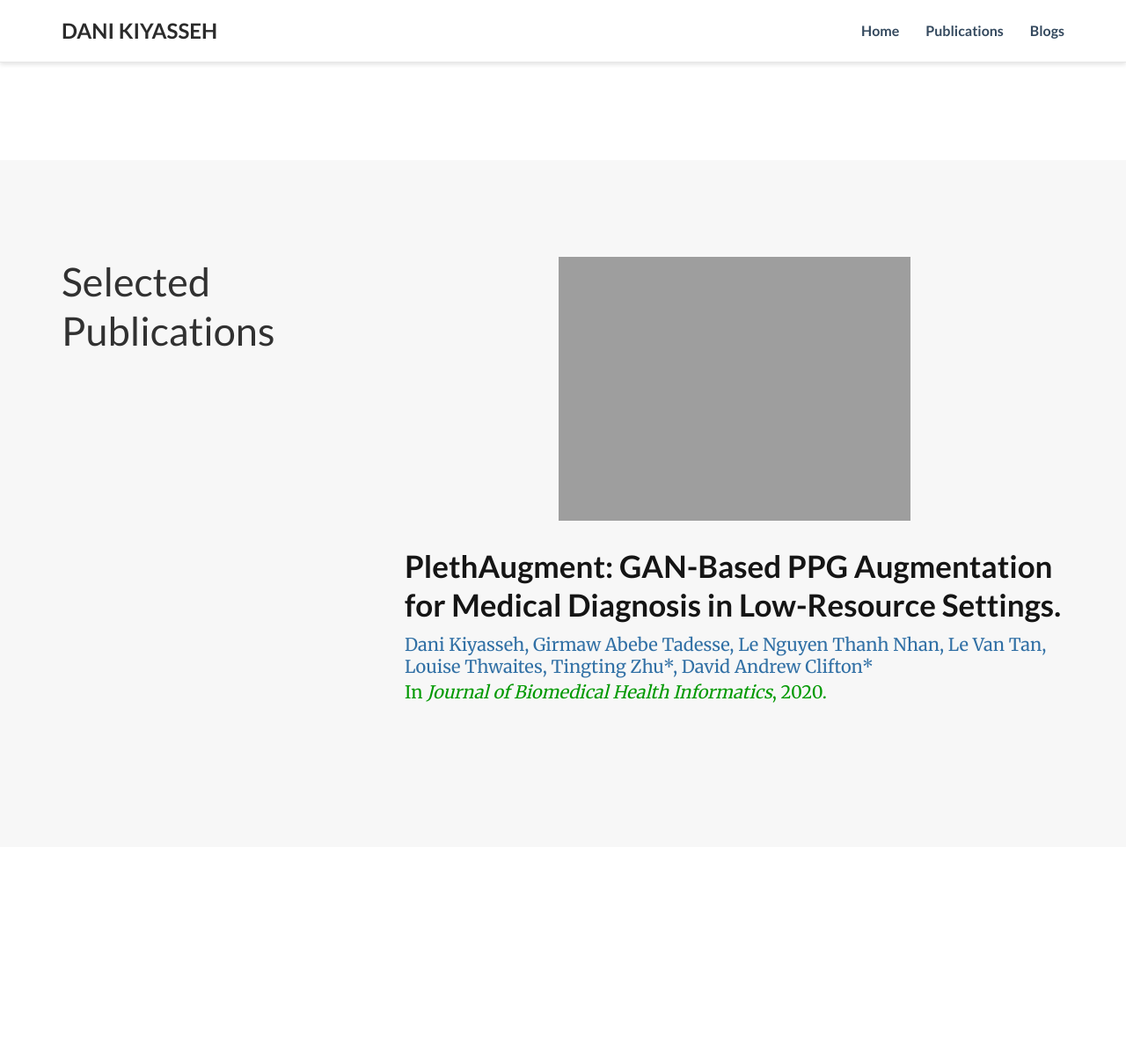
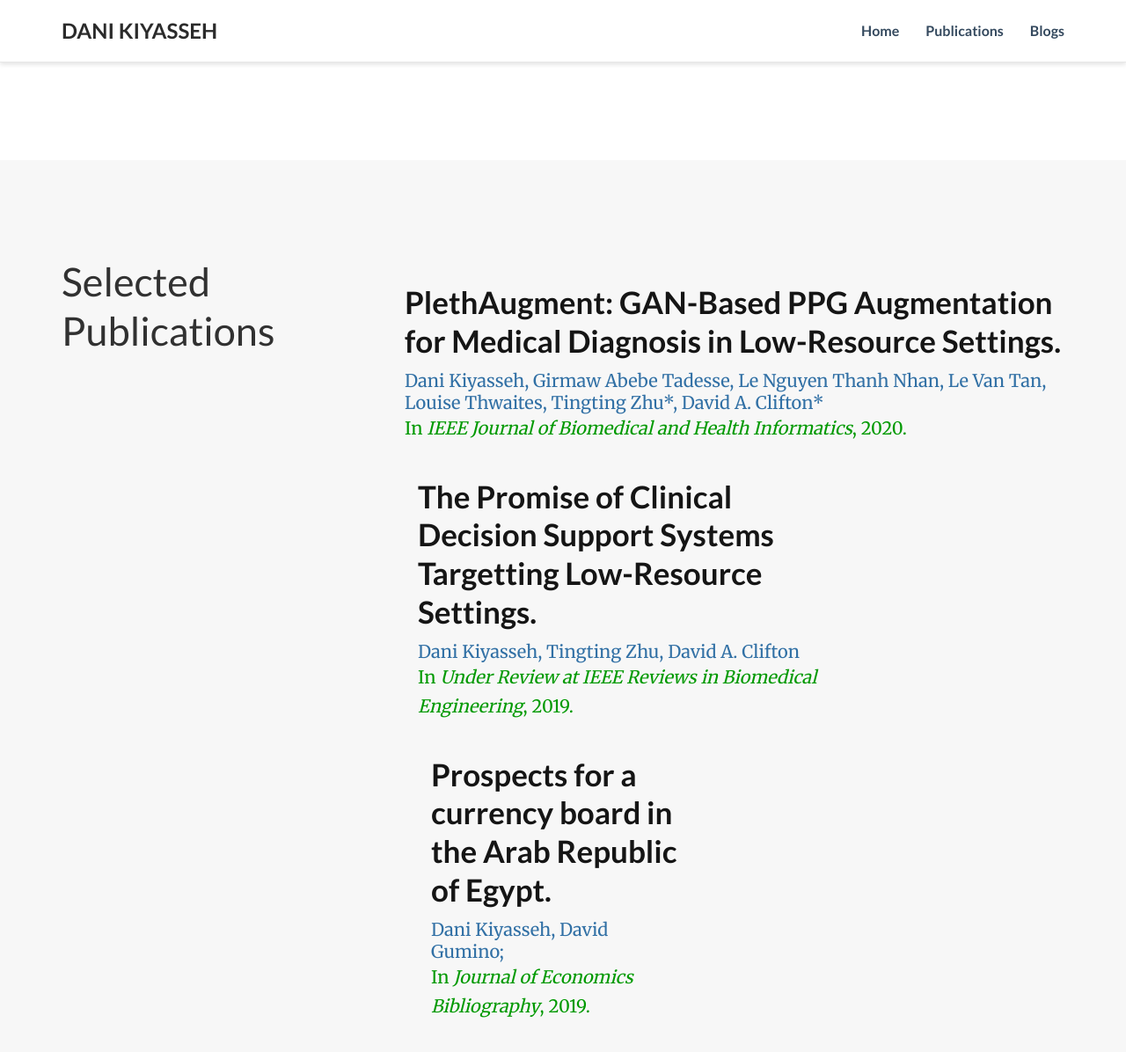
Before and after one commit to danikiyasseh/danikiyasseh.github.io, a Jekyll site: the page index.html, which Jekyll copies as it is, in a window 1280 px wide and 1400 px high, scrolled down 713 px. Shown: the top 1196 px of the window at 88% size. Built offline with Jekyll 4.4.1, drawn with Linux system fonts in a browser that asks for light colours; a style sheet for code colours, icons or effects is not loaded; before the commit the page ends 1676 px from its top, so only the background shows below that.

Commit message:
added extra publications

```diff
--- a/index.html
+++ b/index.html
@@ -188,16 +188,17 @@ title: Dani Kiyasseh
     <h1>Selected Publications</h1>
 
   </div>
+
   <div class="col-xs-12 col-md-8">
         <div class="pub-list-item" itemscope itemtype="http://schema.org/CreativeWork">
   <div class="row">
 
-    <div class="col-md-12">
+<!--     <div class="col-md-12">
       <a href="">
         <img src="https://danikiyasseh.github.io/publications/images/plethaugment_pipeline.png" class="pub-banner"
              itemprop="image">
       </a>
-    </div>
+    </div> -->
 
     <div class="col-md-12">
       <h3 class="article-title" itemprop="name">
@@ -207,11 +208,11 @@ title: Dani Kiyasseh
       </div>
 
       <div class="pub-authors" itemprop="author">
-        Dani Kiyasseh, Girmaw Abebe Tadesse, Le Nguyen Thanh Nhan, Le Van Tan, Louise Thwaites, Tingting Zhu&ast;, David Andrew Clifton&ast;
+        Dani Kiyasseh, Girmaw Abebe Tadesse, Le Nguyen Thanh Nhan, Le Van Tan, Louise Thwaites, Tingting Zhu&ast;, David A. Clifton&ast;
       </div>
 
       <div class="pub-publication">
-        In <em>Journal of Biomedical Health Informatics</em>, 2020.
+        In <em>IEEE Journal of Biomedical and Health Informatics</em>, 2020.
       </div>
 
       <div class="pub-links">
@@ -227,6 +228,87 @@ title: Dani Kiyasseh
 </a> -->
 
       </div>
+
+  <div class="col-xs-12 col-md-8">
+        <div class="pub-list-item" itemscope itemtype="http://schema.org/CreativeWork">
+  <div class="row">
+
+<!--     <div class="col-md-12">
+      <a href="">
+        <img src="https://danikiyasseh.github.io/publications/images/rbme_pipeline.png" class="pub-banner"
+             itemprop="image">
+      </a>
+    </div> -->
+
+    <div class="col-md-12">
+      <h3 class="article-title" itemprop="name">
+        <a href="" itemprop="url">The Promise of Clinical Decision Support Systems Targetting Low-Resource Settings.</a>
+      </h3>
+      <div class="pub-abstract" itemprop="text">
+      </div>
+
+      <div class="pub-authors" itemprop="author">
+        Dani Kiyasseh, Tingting Zhu, David A. Clifton
+      </div>
+
+      <div class="pub-publication">
+        In <em>Under Review at IEEE Reviews in Biomedical Engineering</em>, 2019.
+      </div>
+
+      <div class="pub-links">
+
+<!--
+<a class="btn btn-primary btn-outline btn-xs" href="https://rt416.github.io/publication/sfg/">
+  Details
+</a>
+
+
+<a class="btn btn-primary btn-outline btn-xs" href="https://danikiyasseh.github.io/publications/pdfs/plethaugment.pdf">
+  PDF
+</a> -->
+
+      </div>
+
+  <div class="col-xs-12 col-md-8">
+        <div class="pub-list-item" itemscope itemtype="http://schema.org/CreativeWork">
+  <div class="row">
+
+<!--     <div class="col-md-12">
+      <a href="">
+        <img src="https://danikiyasseh.github.io/publications/images/plethaugment_pipeline.png" class="pub-banner"
+             itemprop="image">
+      </a>
+    </div> -->
+
+    <div class="col-md-12">
+      <h3 class="article-title" itemprop="name">
+        <a href="" itemprop="url">Prospects for a currency board in the Arab Republic of Egypt.</a>
+      </h3>
+      <div class="pub-abstract" itemprop="text">
+      </div>
+
+      <div class="pub-authors" itemprop="author">
+        Dani Kiyasseh, David Gumino;
+      </div>
+
+      <div class="pub-publication">
+        In <em>Journal of Economics Bibliography</em>, 2019.
+      </div>
+
+      <div class="pub-links">
+
+<!--
+<a class="btn btn-primary btn-outline btn-xs" href="https://rt416.github.io/publication/sfg/">
+  Details
+</a>
+
+
+<a class="btn btn-primary btn-outline btn-xs" href="https://danikiyasseh.github.io/publications/pdfs/plethaugment.pdf">
+  PDF
+</a> -->
+
+      </div>
+
     </div>
   </div>
 </div>
```
